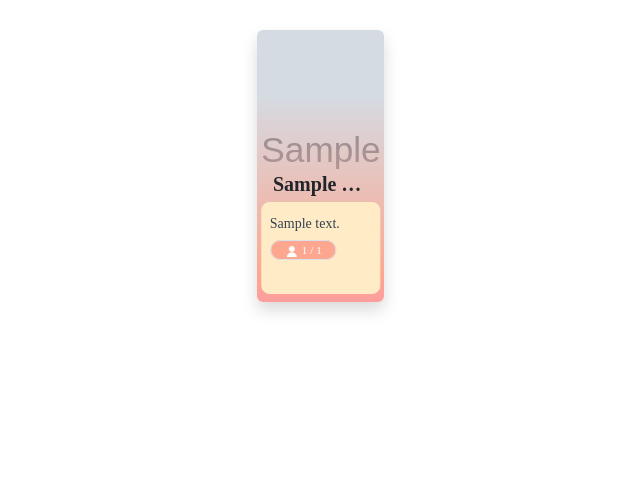
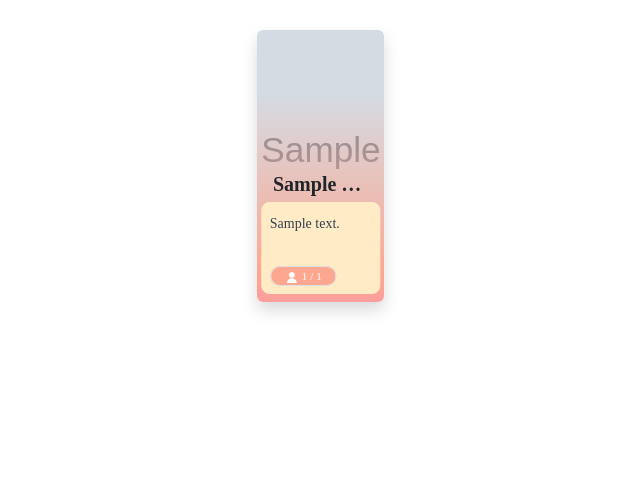
Before and after one commit to midhyun/CodeBee, a Django app: page /reviews/ in a window 1280 px wide. Shown: the part 685-1170 px from the top of the page, without its empty margins (93-733 px from the left). Run offline with Django 3.2, Linux system fonts and the light colour scheme; tables that the repository leaves empty hold one stand-in row (values such as "Sample post"); grey boxes marked "Sample" are stand-in pictures; some libraries are stand-ins or nearby versions; some web fonts are replaced.

Commit message:
fix: 정원 수 span 같이 올라가는 현상 수정

```diff
--- a/accounts/static/accounts/css/style.css
+++ b/accounts/static/accounts/css/style.css
@@ -100,6 +100,7 @@
 }
 
 .study-content {
+    min-height: 52px;
     overflow:hidden;
     text-overflow: ellipsis;
     display: -webkit-box;
```
